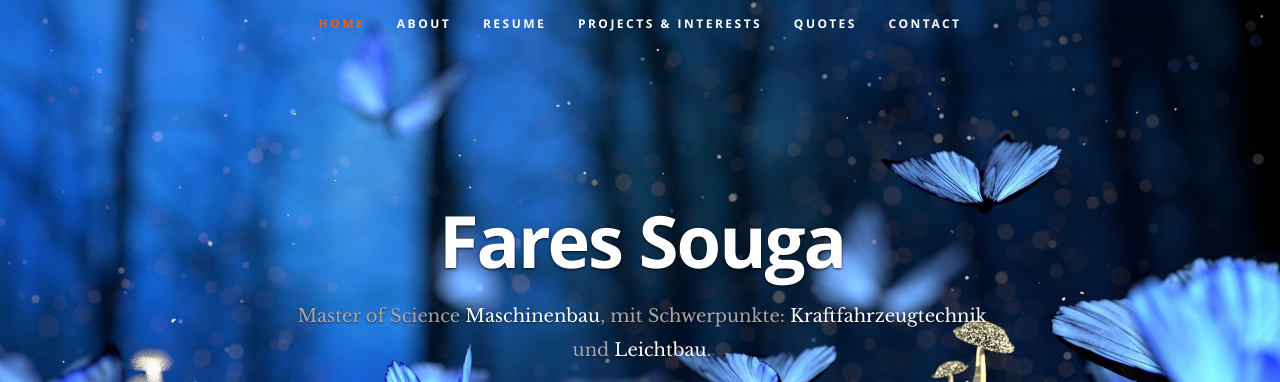
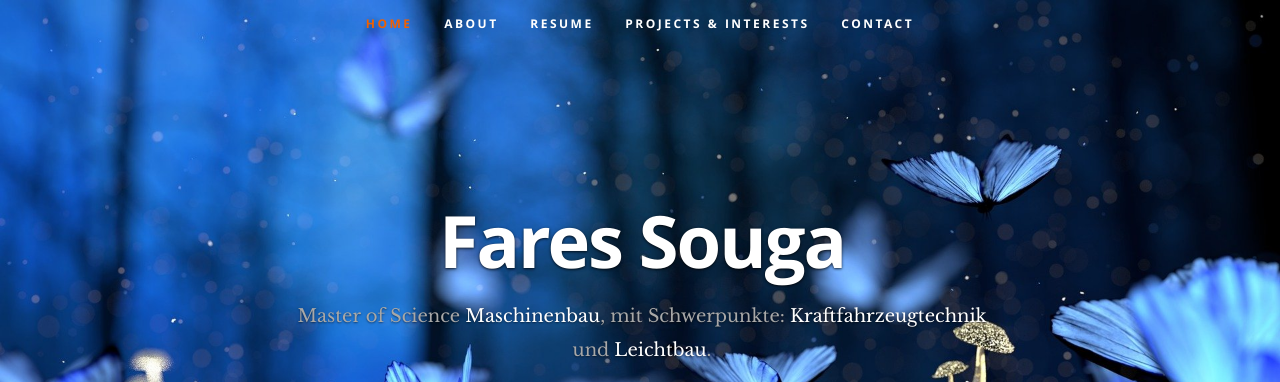
Before and after one commit to fares-souga/portfolio, a plain HTML site: page index.html in a window 1280 px wide. Shown: the top 382 px of the page. Drawn offline with nearby package versions, Linux system fonts and the light colour scheme; a web font is replaced by a local one.

Commit message:
Update index.html

```diff
--- a/index.html
+++ b/index.html
@@ -51,7 +51,6 @@
         <li><a class="smoothscroll" href="#about">About</a></li>
         <li><a class="smoothscroll" href="#resume">Resume</a></li>
         <li><a class="smoothscroll" href="#portfolio">Projects &amp; Interests</a></li>
-        <li><a class="smoothscroll" href="#testimonials">Quotes</a></li>
         <li><a class="smoothscroll" href="#contact">Contact</a></li>
 
       </ul> <!-- end #nav -->
```
